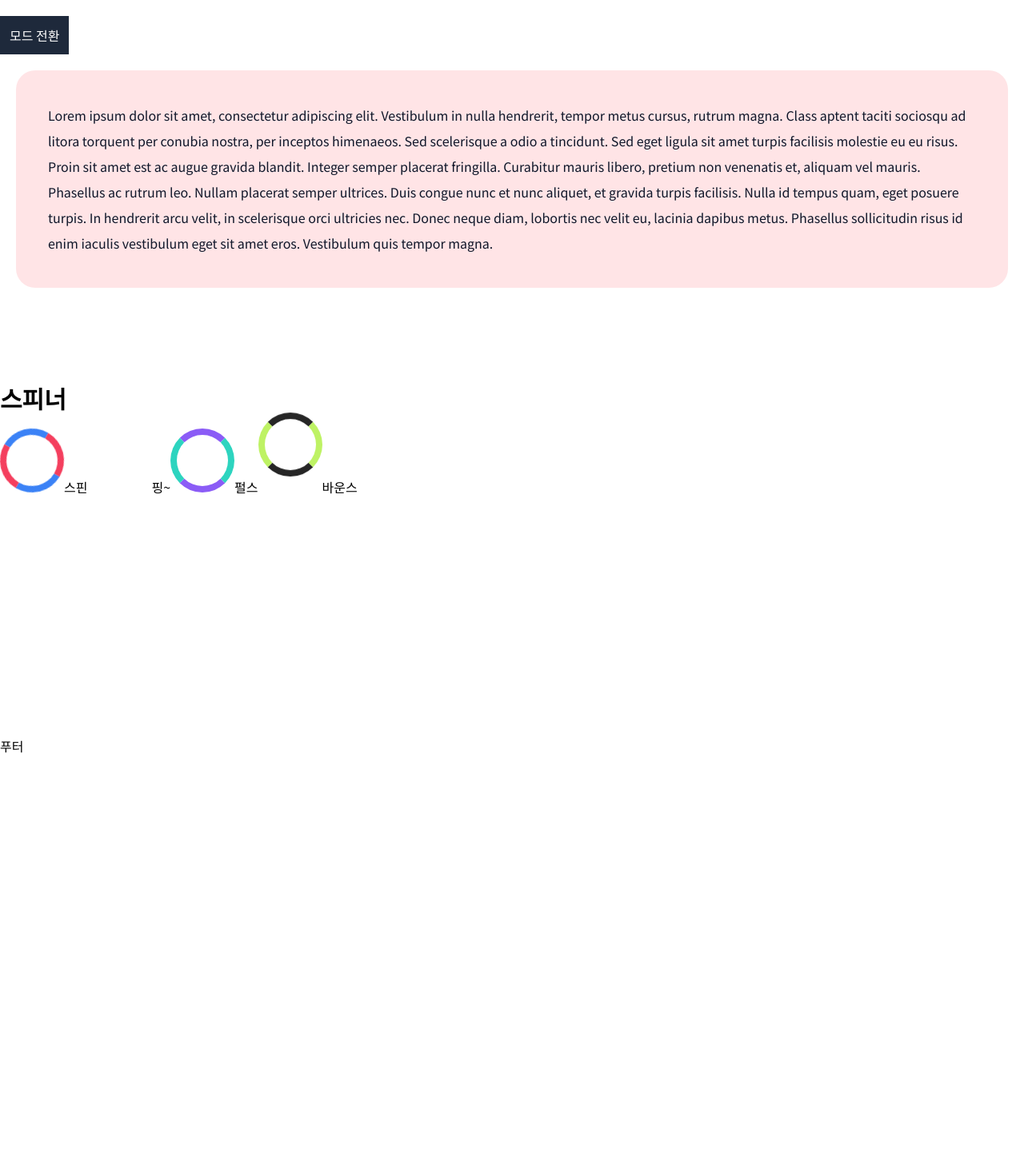
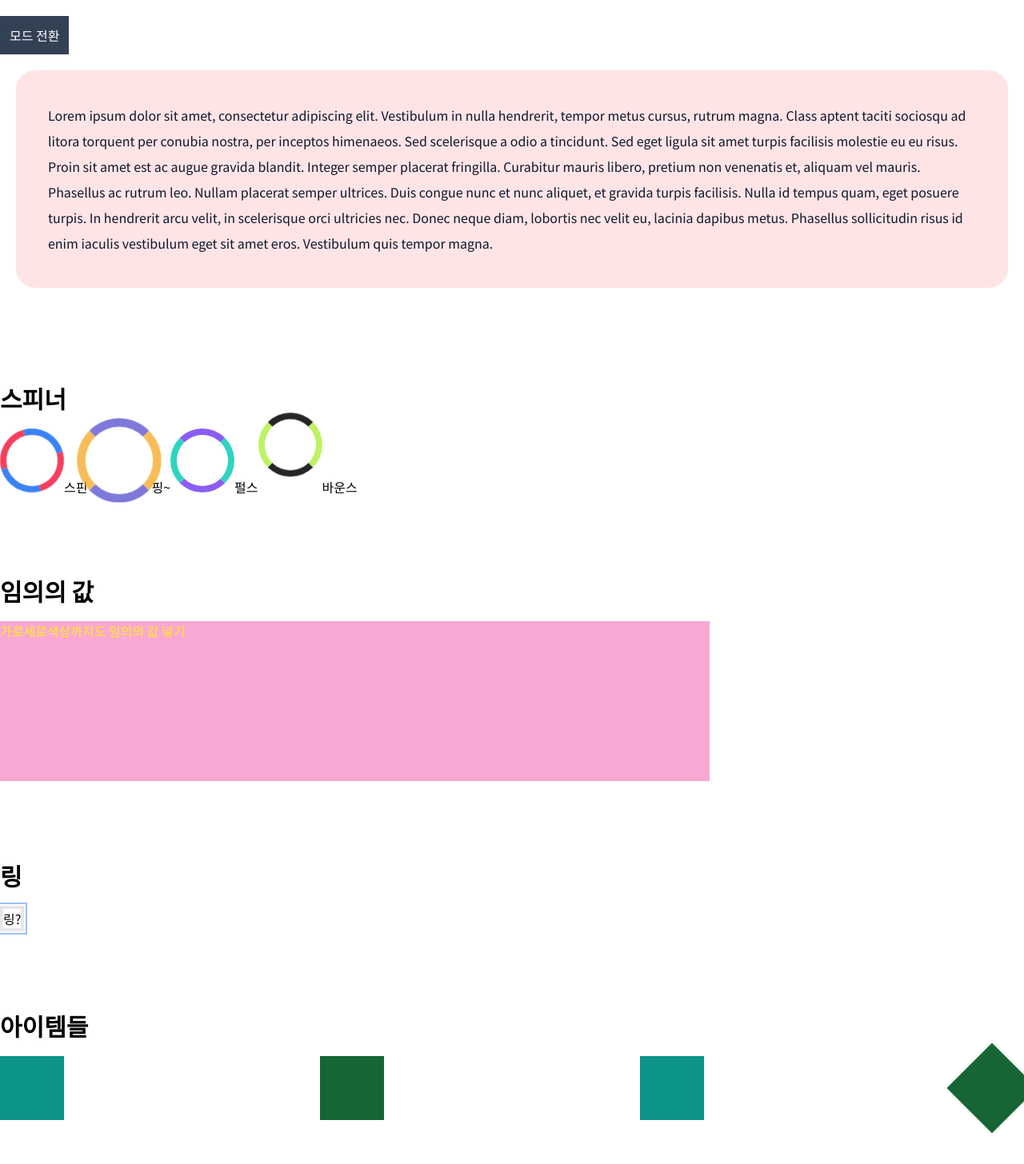
Before and after one commit to seeoya/to100day, a Next.js app: page /style in a window 1280 px wide. Shown: the part 1564-3020 px from the top of the page at 80% size. Before the commit the page ends 2509 px from the top, so only its background shows below. Built offline with nearby package versions, Linux system fonts and the light colour scheme.

Commit message:
tailwind css 스타일 테스트 - 3

```diff
--- a/component/StyleTest.js
+++ b/component/StyleTest.js
@@ -63,14 +63,14 @@ function StyleTest() {
 
             <StyleLayout title="다크모드">
                 <button
-                    className="p-3 bg-slate-800 text-white"
+                    className="p-3 bg-slate-700 text-white"
                     onClick={() => {
                         setDarkMode(!darkMode);
                     }}
                 >
                     모드 전환
                 </button>
-                <div className="p-10 m-5 leading-loose bg-rose-100 dark:bg-slate-900 rounded-3xl text-slate-900 dark:text-slate-50">
+                <div className="p-10 m-5 leading-loose bg-rose-100 dark:bg-slate-800 rounded-3xl text-slate-900 dark:text-slate-50">
                     Lorem ipsum dolor sit amet, consectetur adipiscing elit. Vestibulum in nulla hendrerit, tempor metus cursus, rutrum magna. Class aptent taciti sociosqu ad litora torquent per conubia nostra, per inceptos himenaeos. Sed scelerisque a odio a tincidunt. Sed eget ligula sit amet turpis facilisis molestie eu eu risus. Proin sit amet est ac augue gravida blandit. Integer semper
                     placerat fringilla. Curabitur mauris libero, pretium non venenatis et, aliquam vel mauris. Phasellus ac rutrum leo. Nullam placerat semper ultrices. Duis congue nunc et nunc aliquet, et gravida turpis facilisis. Nulla id tempus quam, eget posuere turpis. In hendrerit arcu velit, in scelerisque orci ultricies nec. Donec neque diam, lobortis nec velit eu, lacinia dapibus metus.
                     Phasellus sollicitudin risus id enim iaculis vestibulum eget sit amet eros. Vestibulum quis tempor magna.
@@ -88,6 +88,23 @@ function StyleTest() {
                 바운스
             </StyleLayout>
 
+            <StyleLayout title="임의의 값">
+                <div className="w-[887px] h-[200px] text-[#fff00f] bg-pink-300 ">가로세로색상까지도 임의의 값 넣기</div>
+            </StyleLayout>
+
+            <StyleLayout title="링">
+                <button className="border-4 ring-2 ring-offset-2 focus:ring-offset-8 hover:ring-4">링?</button>
+            </StyleLayout>
+
+            <StyleLayout title="아이템들">
+                <div className="flex justify-between">
+                    <div className="w-20 h-20 bg-red-400 even:bg-green-800 odd:bg-teal-600 first:bg-yellow-500 last:bg-red-400 last:rotate-45"></div>
+                    <div className="w-20 h-20 bg-red-400 even:bg-green-800 odd:bg-teal-600 first:bg-yellow-500 last:bg-red-400 last:rotate-45"></div>
+                    <div className="w-20 h-20 bg-red-400 even:bg-green-800 odd:bg-teal-600 first:bg-yellow-500 last:bg-red-400 last:rotate-45"></div>
+                    <div className="w-20 h-20 bg-red-400 even:bg-green-800 odd:bg-teal-600 first:bg-yellow-500 last:bg-red-400 last:rotate-45"></div>
+                </div>
+            </StyleLayout>
+
             <StyleLayout title=""></StyleLayout>
 
             <StyleLayout title=""></StyleLayout>
```
